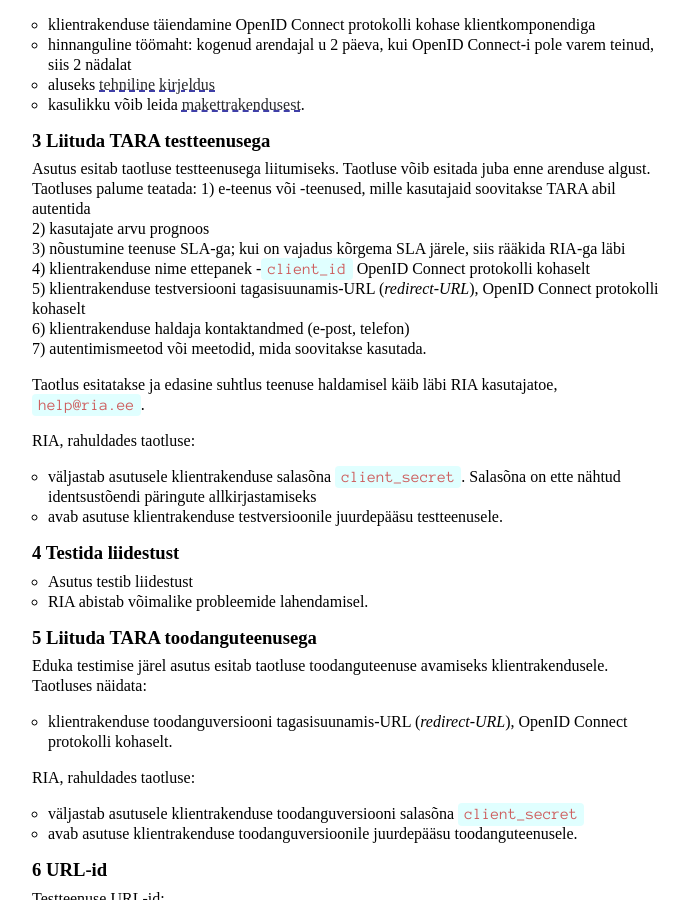
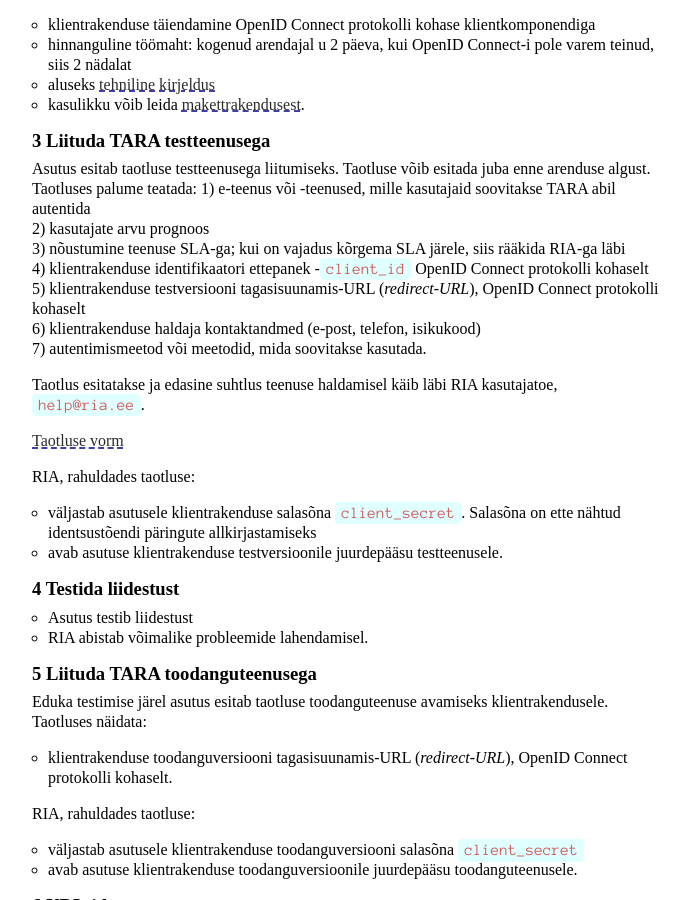
Before and after one commit to e-gov/TARA-Doku, a Jekyll site: the page built from Liitumisjuhend.md, in a window 1280 px wide and 900 px high, scrolled down 572 px. Shown: the whole window, without its empty margins (0-689 px from the left). Built offline with Jekyll 4.4.1, drawn with Linux system fonts in a browser that asks for light colours; our own code applies the rules of GitHub Pages for plain Markdown files.

Commit message:
Taotluse vprm

```diff
--- a/Liitumisjuhend.md
+++ b/Liitumisjuhend.md
@@ -31,12 +31,14 @@ Asutus esitab taotluse testteenusega liitumiseks. Taotluse võib esitada juba en
 1) e-teenus või -teenused, mille kasutajaid soovitakse TARA abil autentida<br>
 2) kasutajate arvu prognoos<br>
 3) nõustumine teenuse SLA-ga; kui on vajadus kõrgema SLA järele, siis rääkida RIA-ga läbi<br>
-4) klientrakenduse nime ettepanek -`client_id` OpenID Connect protokolli kohaselt<br>
+4) klientrakenduse identifikaatori ettepanek -`client_id` OpenID Connect protokolli kohaselt<br>
 5) klientrakenduse testversiooni tagasisuunamis-URL (_redirect-URL_), OpenID Connect protokolli kohaselt<br>
-6) klientrakenduse haldaja kontaktandmed (e-post, telefon)<br>
+6) klientrakenduse haldaja kontaktandmed (e-post, telefon, isikukood)<br>
 7) autentimismeetod või meetodid, mida soovitakse kasutada.
 
 Taotlus esitatakse ja edasine suhtlus teenuse haldamisel käib läbi RIA kasutajatoe, `help@ria.ee`.
+
+[Taotluse vorm](TaotluseVorm)
 
 RIA, rahuldades taotluse:
 - väljastab asutusele klientrakenduse salasõna `client_secret`. Salasõna on ette nähtud identsustõendi päringute allkirjastamiseks
```
Also changed, not shown: TaotluseVorm.md (added, +37 -0 lines).
